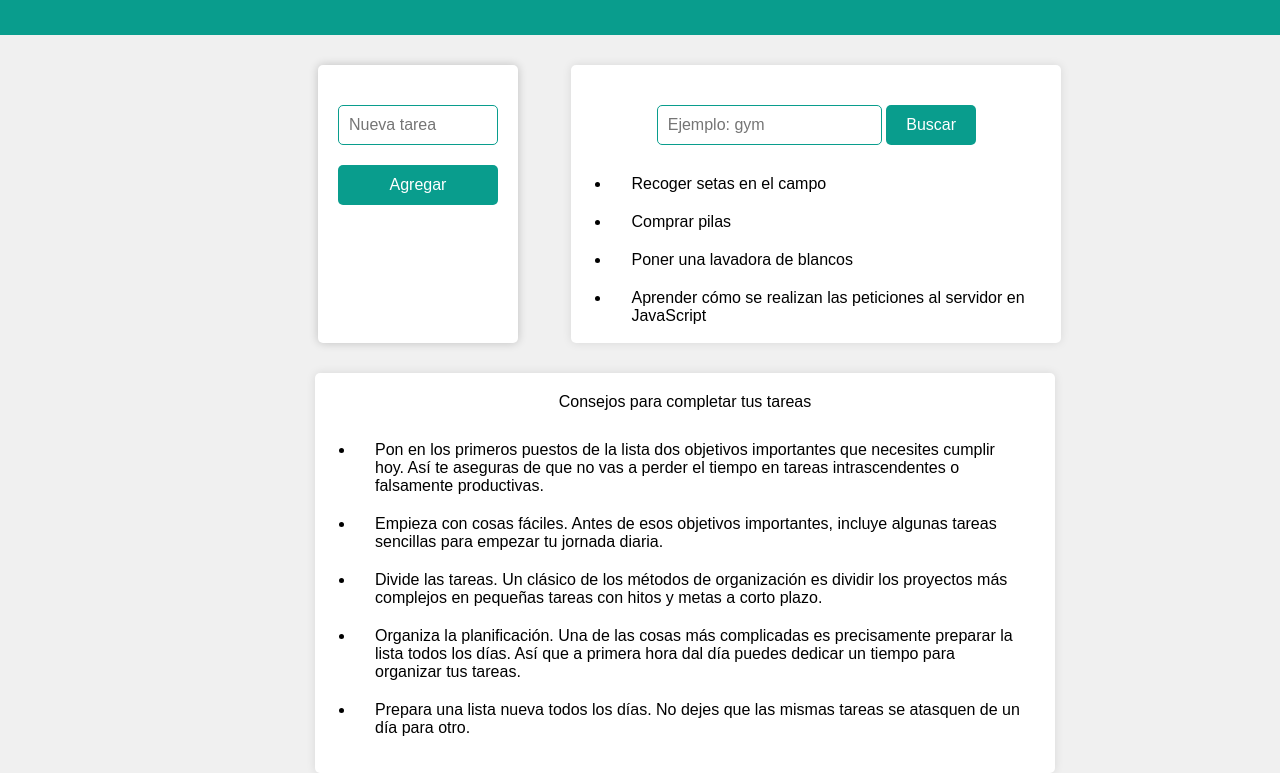
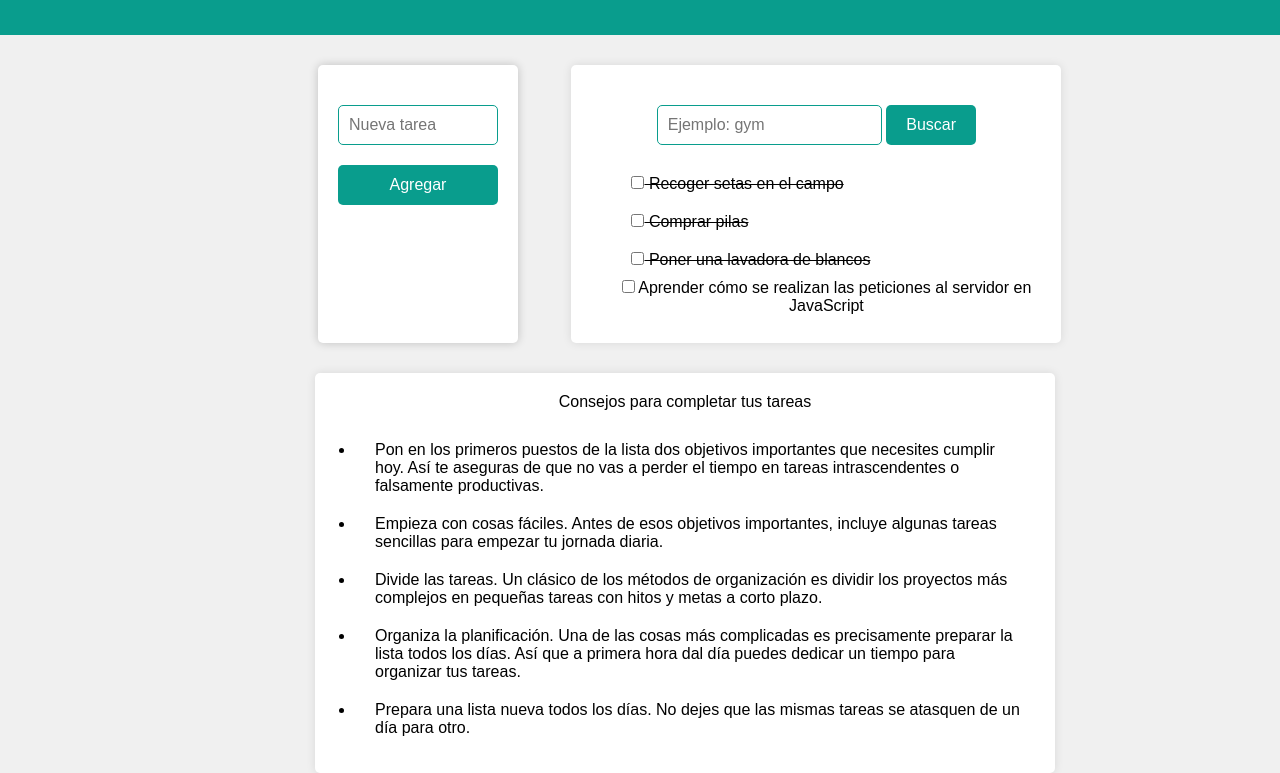
Before and after one commit to josune-mo/promo-51-modulo-2-ejercicios, a plain HTML site: page Ejercicio_AdaTasks/index.html in a window 1280 px wide. Shown: the part 115-888 px from the top of the page. Drawn offline with Linux system fonts and the light colour scheme.

Commit message:
Mejorando

```diff
--- a/Ejercicio_AdaTasks/css/main.css
+++ b/Ejercicio_AdaTasks/css/main.css
@@ -1,6 +1,4 @@
-.tachado {
-    text-decoration: line-through;
-}
+
 
 *{
     margin: 0;
@@ -149,6 +147,7 @@ margin: auto;
 
     margin-top: 20px;
     padding-left:20px;
+    list-style: none;
 
 }
 .ul li{
@@ -167,3 +166,7 @@ margin: auto;
     padding: 10px;
     padding-left: 20px;
 }
+
+.tachado {
+    text-decoration: line-through;
+}
--- a/Ejercicio_AdaTasks/index.html
+++ b/Ejercicio_AdaTasks/index.html
@@ -23,8 +23,17 @@
       <form class="js-form-2 form-2">
         <input class="js-input-2 input-2"type="text"id="task" name="task" placeholder="Ejemplo: gym" required/>
         <button class="js-btn-2 btn-2">Buscar</button>
+
       </form>
-      <ul class="js-task-list ul"></ul>
+      <form>
+
+        <ul class="js-task-list ul">
+
+        </ul>
+
+      </form>
+
+
     </section>
     <section class="js-section-3 section-3">
       <p>Consejos para completar tus tareas</p>
--- a/Ejercicio_AdaTasks/js/main.js
+++ b/Ejercicio_AdaTasks/js/main.js
@@ -20,10 +20,20 @@ const tasks = [
 function paintTask() {
   taskList.innerHTML = "";
   for (const task of tasks) {
-    const li = document.createElement("li");
-    li.textContent = task.name;
-    taskList.appendChild(li);
+    /* taskList.innerHTML += `<li><input type="checkbox" id=${task.id} name="task"> ${task.name}</li>`; */
+    if (task.completed === true){
+      taskList.innerHTML += `<li class= "tachado"><input type="checkbox" id=${task.id} name="task"> ${task.name}</li>`;
+  } else {
+      taskList.innerHTML += `<li"><input type="checkbox" id=${task.id} name="task"> ${task.name}</li>`;
   }
+
+}
+}
+paintTask();
+
+function handleClickFind(){
+  const valorBuscar = inputBuscador.value;
+
 }
 
-paintTask();
+botonBuscar.addEventListener("click", handleClickFind)
```
